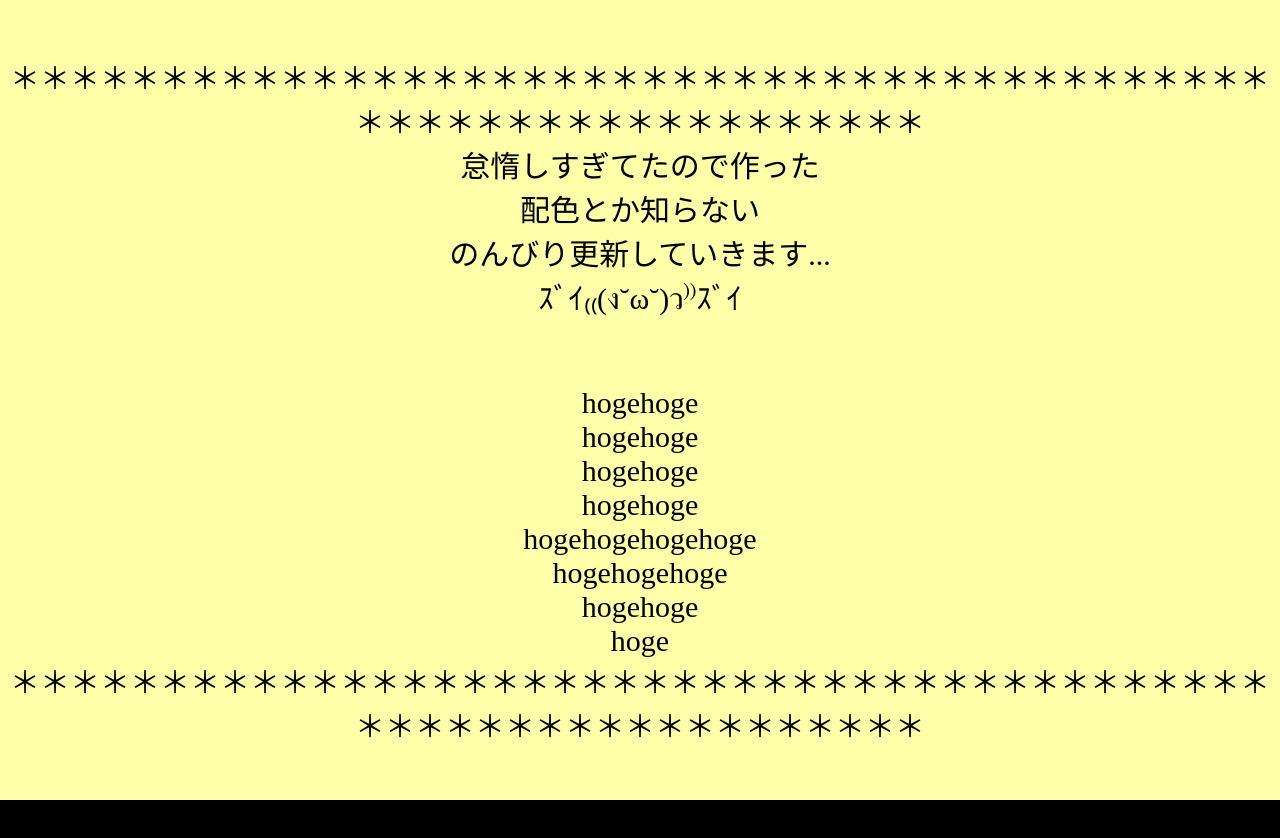
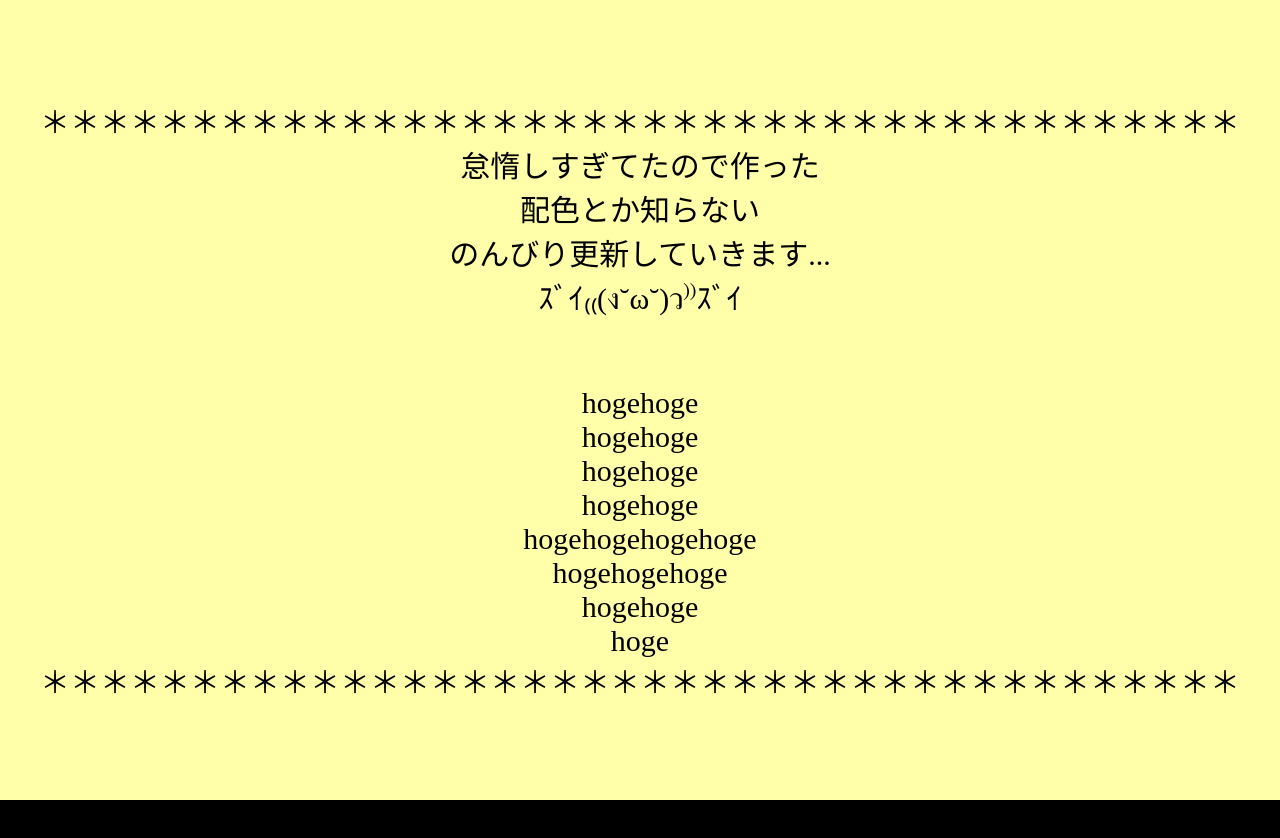
Before and after one commit to ram0930/ram0930.github.io, a plain HTML site: page index.html in a window 1280 px wide. Shown: the part 1000-1838 px from the top of the page. Drawn offline with Linux system fonts and the light colour scheme.

Commit message:
[add]404page

```diff
--- a/index.html
+++ b/index.html
@@ -27,7 +27,7 @@
   </div>
   <div class="scroll s-1">
     <div class="container">
-      <p>＊＊＊＊＊＊＊＊＊＊＊＊＊＊＊＊＊＊＊＊＊＊＊＊＊＊＊＊＊＊＊＊＊＊＊＊＊＊＊＊＊＊＊＊＊＊＊＊＊＊＊＊＊＊＊＊＊＊＊＊＊</p>
+      <p>＊＊＊＊＊＊＊＊＊＊＊＊＊＊＊＊＊＊＊＊＊＊＊＊＊＊＊＊＊＊＊＊＊＊＊＊＊＊＊＊</p>
       <p>怠惰しすぎてたので作った</p>
       <p>配色とか知らない</p>
       <p>のんびり更新していきます...</p>
@@ -42,7 +42,7 @@
       <p>hogehogehoge</p>
       <p>hogehoge</p>
       <p>hoge</p>
-      <p>＊＊＊＊＊＊＊＊＊＊＊＊＊＊＊＊＊＊＊＊＊＊＊＊＊＊＊＊＊＊＊＊＊＊＊＊＊＊＊＊＊＊＊＊＊＊＊＊＊＊＊＊＊＊＊＊＊＊＊＊＊</p>
+      <p>＊＊＊＊＊＊＊＊＊＊＊＊＊＊＊＊＊＊＊＊＊＊＊＊＊＊＊＊＊＊＊＊＊＊＊＊＊＊＊＊</p>
     </div>
   </div>
   <div class="background bg-2">
```
Also changed, not shown: 404.html (added, +13 -0 lines).
